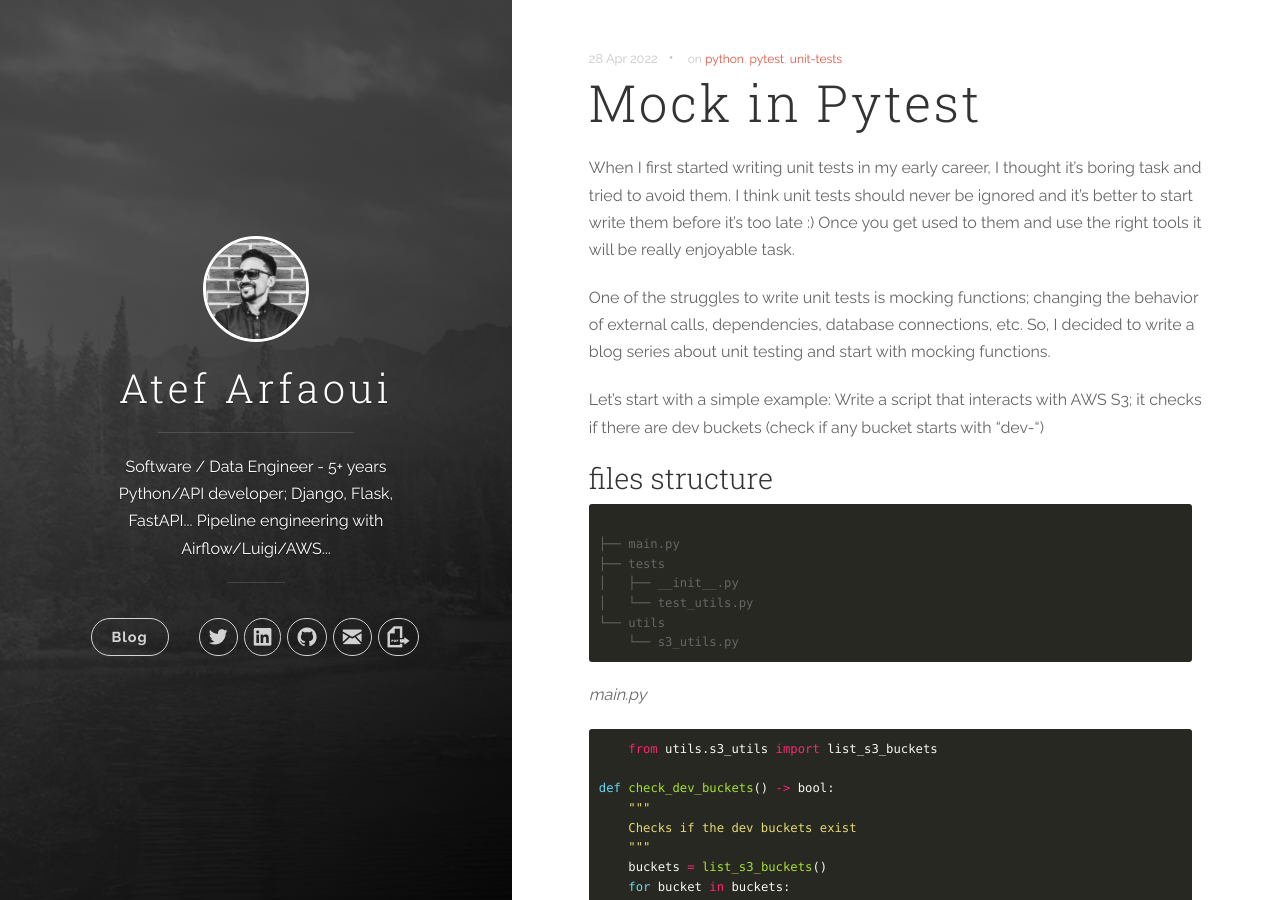
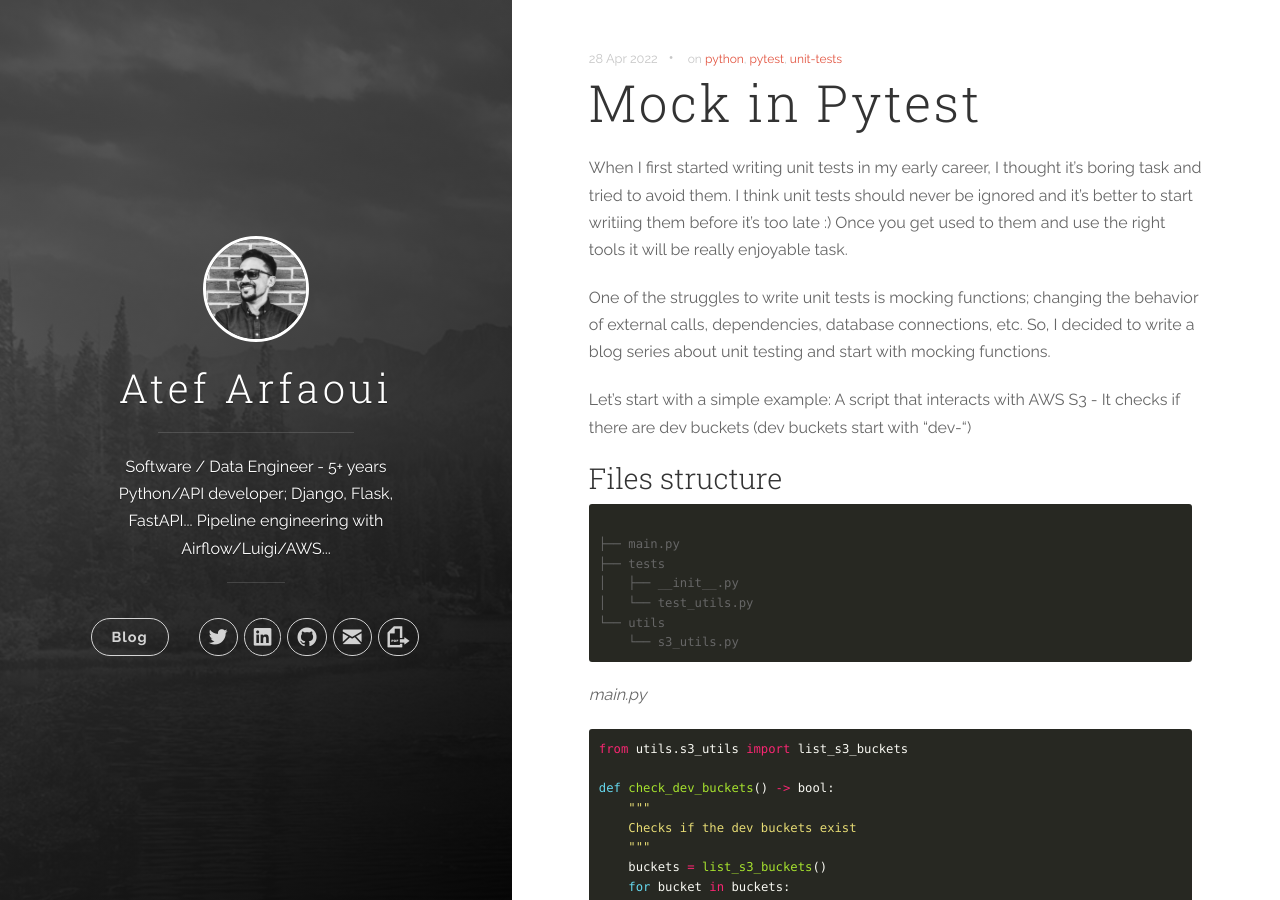
Before and after one commit to atef-arfaoui/atef-arfaoui.github.io, a Jekyll site: the page built from _posts/2022-04-29-mock-tests.markdown, in a window 1280 px wide and 900 px high. Built offline with Jekyll 4.4.1, drawn with Linux system fonts in a browser that asks for light colours.

Commit message:
minor fixes

````diff
--- a/_posts/2022-04-29-mock-tests.markdown
+++ b/_posts/2022-04-29-mock-tests.markdown
@@ -5,16 +5,16 @@ categories:
 tags: [python, pytest, unit-tests]
 ---
 When I first started writing unit tests in my early career, I thought it's boring task and tried to avoid them.
-I think unit tests should never be ignored and it's better to start write them before it's too late :) Once you get used to them and use the right tools it will be really enjoyable task.
+I think unit tests should never be ignored and it's better to start writiing them before it's too late :) Once you get used to them and use the right tools it will be really enjoyable task.
 
 One of the struggles to write unit tests is mocking functions; changing the behavior of external calls, dependencies, database connections, etc.
 So, I decided to write a blog series about unit testing and start with mocking functions.
 
 
 
-Let's start with a simple example: Write a script that interacts with AWS S3; it checks if there are dev buckets (check if any bucket starts with "dev-")
+Let's start with a simple example: A script that interacts with AWS S3 - It checks if there are dev buckets (dev buckets start with "dev-")
 
-### files structure
+### Files structure
 ```bash
 
 ├── main.py
@@ -25,9 +25,9 @@ Let's start with a simple example: Write a script that interacts with AWS S3; it
     └── s3_utils.py
 ```
 
-*main.py*
+_main.py_
 ```python
-    from utils.s3_utils import list_s3_buckets
+from utils.s3_utils import list_s3_buckets
 
 def check_dev_buckets() -> bool:
     """
````
